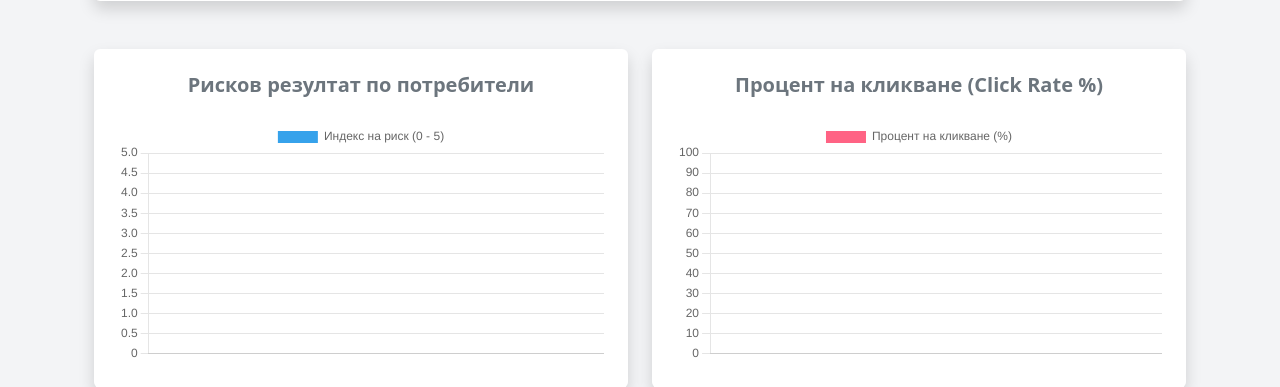
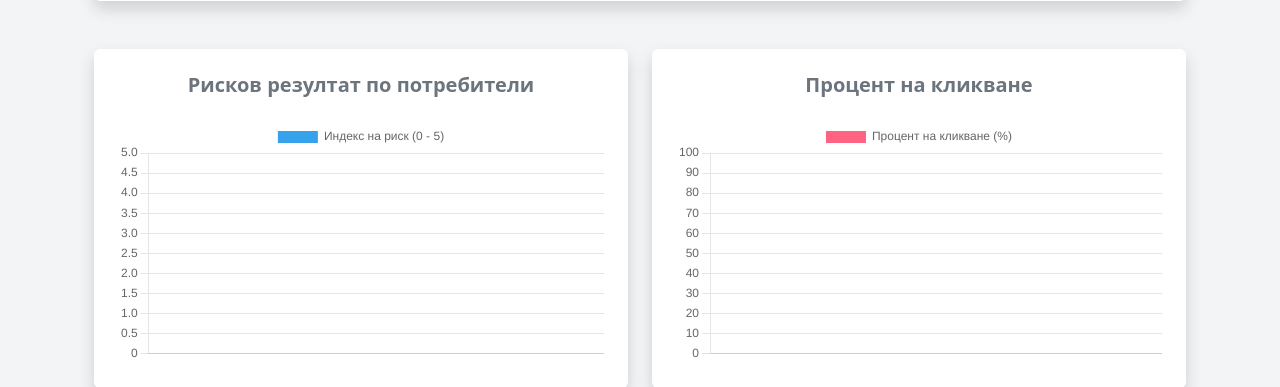
Before and after one commit to alinavvvv/phishing, a Flask app: page /statistics in a window 1280 px wide. Shown: the part 496-883 px from the top of the page. Run offline with Flask 3, Linux system fonts and the light colour scheme; the visitor is signed in with stand-in values (Sample User, id 1).

Commit message:
Update statistics.html

```diff
--- a/templates/statistics.html
+++ b/templates/statistics.html
@@ -32,7 +32,7 @@
         </div>
         <div class="col-lg-6 mb-4">
             <div class="card p-4 shadow border-0 bg-white h-100">
-                <h5 class="fw-bold text-secondary text-center mb-4">Процент на кликване (Click Rate %)</h5>
+                <h5 class="fw-bold text-secondary text-center mb-4">Процент на кликване </h5>
                 <canvas id="clickRateBarChart" style="max-height: 380px;"></canvas>
             </div>
         </div>
```
